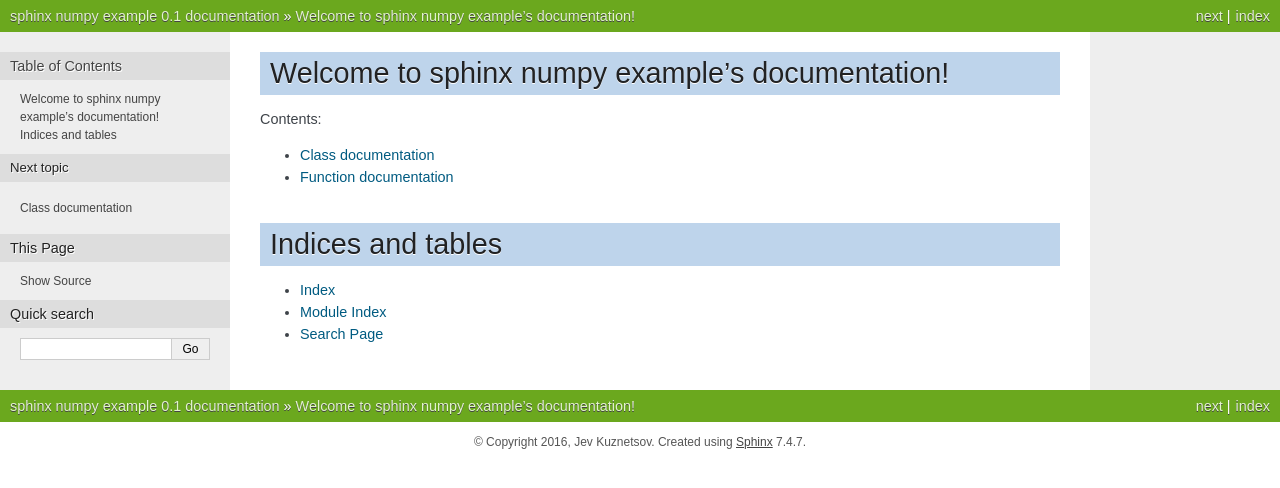
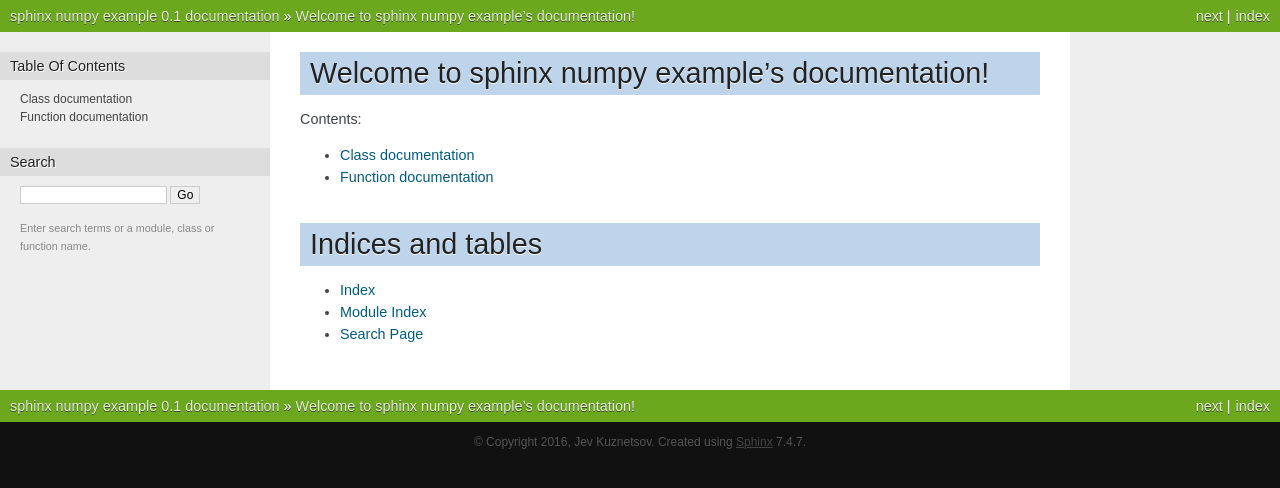
Before and after one commit to sjev/python-quick-start, a Sphinx documentation site: the page built from doc/source/index.rst, in a window 1280 px wide. Shown: the top 488 px of the page. Built offline with Sphinx 7.4.7, drawn with Linux system fonts in a browser that asks for light colours.

Commit message:
added 'nature with gtoc' theme

```diff
--- /dev/null
+++ b/doc/source/_themes/nature_with_gtoc/layout.html
@@ -0,0 +1,63 @@
+{#
+
+Subset of agogo theme
+agogo/layout.html
+
+Sphinx layout template for the agogo theme, originally written
+by Andi Albrecht.
+
+:copyright: Copyright 2007-2011 by the Sphinx team, see AUTHORS.
+:license: BSD, see LICENSE for details.
+#}
+{% extends "basic/layout.html" %}
+
+{%- block content %}
+<div class="content-wrapper">
+    <div class="content">
+        <div class="document">
+            <div class="sphinxsidebar">
+                {%- block sidebar1 %}
+                {%- block sidebartoc %}
+                <h3>{{ _('Table Of Contents') }}</h3>
+                {{ toctree() }}
+                {%- endblock %}
+                {%- block sidebarsearch %}
+                <h3 style="margin-top: 1.5em;">{{ _('Search') }}</h3>
+
+                <form class="search" action="{{ pathto('search') }}" method="get">
+                    <input type="text" name="q" size="18"/>
+                    <input type="submit" value="{{ _('Go') }}"/>
+                    <input type="hidden" name="check_keywords" value="yes"/>
+                    <input type="hidden" name="area" value="default"/>
+                </form>
+                <p class="searchtip" style="font-size: 90%">
+                    {{ _('Enter search terms or a module, class or function name.') }}
+                </p>
+
+            </div>
+            {%- endblock %}
+            {# possible location for sidebar #} {% endblock %}
+
+
+            {%- block document %}
+            <div class="documentwrapper">
+                {%- if render_sidebar %}
+                <div class="bodywrapper">
+                    {%- endif %}
+                    <div class="body">
+                        {% block body %} {% endblock %}
+                    </div>
+                    {%- if render_sidebar %}
+                </div>
+                {%- endif %}
+            </div>
+            {%- endblock %}
+
+            {%- block sidebar2 %}
+
+            {% endblock %}
+            <div class="clearer"></div>
+        </div>
+    </div>
+</div>
+{%- endblock %}
--- /dev/null
+++ b/doc/source/_themes/nature_with_gtoc/static/nature.css_t
@@ -0,0 +1,323 @@
+/*
+ * nature.css_t
+ * ~~~~~~~~~~~~
+ *
+ * Sphinx stylesheet -- nature theme.
+ *
+ * :copyright: Copyright 2007-2011 by the Sphinx team, see AUTHORS.
+ * :license: BSD, see LICENSE for details.
+ *
+ */
+
+@import url("basic.css");
+
+/* -- page layout ----------------------------------------------------------- */
+
+body {
+    font-family: Arial, sans-serif;
+    font-size: 100%;
+    background-color: #111;
+    color: #555;
+    margin: 0;
+    padding: 0;
+}
+
+
+div.documentwrapper {
+  width:  100%;
+}
+
+div.bodywrapper {
+/* ugly hack, probably not attractive with other font size for re*/
+    margin: 0 0 0 {{ theme_sidebarwidth|toint}}px;
+    min-width: 540px;
+    max-width: 800px;
+}
+
+
+hr {
+    border: 1px solid #B1B4B6;
+}
+
+div.document {
+    background-color: #eee;
+}
+
+div.body {
+    background-color: #ffffff;
+    color: #3E4349;
+    padding: 0 30px 30px 30px;
+    font-size: 0.9em;
+}
+
+div.footer {
+    color: #555;
+    width: 100%;
+    padding: 13px 0;
+    text-align: center;
+    font-size: 75%;
+}
+
+div.footer a {
+    color: #444;
+    text-decoration: underline;
+}
+
+div.related {
+    background-color: #6BA81E;
+    line-height: 32px;
+    color: #fff;
+    text-shadow: 0px 1px 0 #444;
+    font-size: 0.9em;
+}
+
+div.related a {
+    color: #E2F3CC;
+}
+
+div.sphinxsidebar {
+  font-size: 0.75em;
+  line-height: 1.5em;
+  width: {{ theme_sidebarwidth|toint }}px;
+  margin: 0 ;
+  float: left;
+
+  background-color: #eee;
+}
+/*
+div.sphinxsidebarwrapper{
+    padding: 20px 0;
+}
+*/
+div.sphinxsidebar h3,
+div.sphinxsidebar h4 {
+    font-family: Arial, sans-serif;
+    color: #222;
+    font-size: 1.2em;
+    font-weight: normal;
+    margin: 20px 0 0 0;
+    padding: 5px 10px;
+    background-color: #ddd;
+    text-shadow: 1px 1px 0 white
+}
+
+div.sphinxsidebar h4{
+    font-size: 1.1em;
+}
+
+div.sphinxsidebar h3 a {
+    color: #444;
+}
+
+
+div.sphinxsidebar p {
+    color: #888;
+/* padding: 5px 20px;*/
+}
+
+div.sphinxsidebar p.searchtip {
+    color: #888;
+  padding: 5px 20px;
+}
+
+
+div.sphinxsidebar p.topless {
+}
+
+div.sphinxsidebar ul {
+    margin: 10px 20px;
+    padding: 0;
+    color: #000;
+}
+
+div.sphinxsidebar a {
+    color: #444;
+}
+
+div.sphinxsidebar input {
+    border: 1px solid #ccc;
+    font-family: sans-serif;
+    font-size: 1em;
+}
+
+div.sphinxsidebar input[type=text]{
+    margin-left: 20px;
+}
+
+/* -- body styles ----------------------------------------------------------- */
+
+a {
+    color: #005B81;
+    text-decoration: none;
+}
+
+a:hover {
+    color: #E32E00;
+    text-decoration: underline;
+}
+
+div.body h1,
+div.body h2,
+div.body h3,
+div.body h4,
+div.body h5,
+div.body h6 {
+    font-family: Arial, sans-serif;
+    background-color: #BED4EB;
+    font-weight: normal;
+    color: #212224;
+    margin: 30px 0px 10px 0px;
+    padding: 5px 0 5px 10px;
+    text-shadow: 0px 1px 0 white
+}
+
+div.body h1 { border-top: 20px solid white; margin-top: 0; font-size: 200%; }
+div.body h2 { font-size: 150%; background-color: #C8D5E3; }
+div.body h3 { font-size: 120%; background-color: #D8DEE3; }
+div.body h4 { font-size: 110%; background-color: #D8DEE3; }
+div.body h5 { font-size: 100%; background-color: #D8DEE3; }
+div.body h6 { font-size: 100%; background-color: #D8DEE3; }
+
+p.rubric {
+    border-bottom: 1px solid rgb(201, 201, 201);
+}
+
+a.headerlink {
+    color: #c60f0f;
+    font-size: 0.8em;
+    padding: 0 4px 0 4px;
+    text-decoration: none;
+}
+
+a.headerlink:hover {
+    background-color: #c60f0f;
+    color: white;
+}
+
+div.body p, div.body dd, div.body li {
+    line-height: 1.5em;
+}
+
+div.admonition p.admonition-title + p {
+    display: inline;
+}
+
+div.highlight{
+    background-color: white;
+}
+
+div.note {
+    background-color: #eee;
+    border: 1px solid #ccc;
+}
+
+div.seealso {
+    background-color: #ffc;
+    border: 1px solid #ff6;
+}
+
+div.topic {
+    background-color: #eee;
+}
+
+div.warning {
+    background-color: #ffe4e4;
+    border: 1px solid #f66;
+}
+
+p.admonition-title {
+    display: inline;
+}
+
+p.admonition-title:after {
+    content: ":";
+}
+
+pre {
+    padding: 10px;
+    background-color: rgb(250,250,250);
+    color: #222;
+    line-height: 1.2em;
+    border: 1px solid rgb(201,201,201);
+    font-size: 1.1em;
+    margin: 1.5em 0 1.5em 0;
+    -webkit-box-shadow: 1px 1px 1px #d8d8d8;
+    -moz-box-shadow: 1px 1px 1px #d8d8d8;
+}
+
+tt {
+    background-color: #ecf0f3;
+    color: #222;
+    /* padding: 1px 2px; */
+    font-size: 1.1em;
+    font-family: monospace;
+}
+
+.viewcode-back {
+    font-family: Arial, sans-serif;
+}
+
+div.viewcode-block:target {
+    background-color: #f4debf;
+    border-top: 1px solid #ac9;
+    border-bottom: 1px solid #ac9;
+}
+
+
+/**
+ * Styling for field lists
+ */
+
+ /* grey highlighting of 'parameter' and 'returns' field */
+table.field-list {
+    border-collapse: separate;
+    border-spacing: 10px;
+    margin-left: 1px;
+    /* border-left: 5px solid rgb(238, 238, 238) !important; */
+}
+
+table.field-list th.field-name {
+    /* display: inline-block; */
+    padding: 1px 8px 1px 5px;
+    white-space: nowrap;
+    background-color: rgb(238, 238, 238);
+}
+
+/* italic font for parameter types */
+table.field-list td.field-body > p {
+    font-style: italic;
+}
+
+table.field-list td.field-body > p > strong {
+    font-style: normal;
+}
+
+/* reduced space around parameter description */
+td.field-body blockquote {
+    border-left: none;
+    margin: 0em 0em 0.3em;
+    padding-left: 30px;
+}
+
+.rendered_html table {
+    margin-left: auto;
+    margin-right: auto;
+    border-right: 1px solid #cbcbcb;
+    border-bottom: 1px solid #cbcbcb;
+}
+
+.rendered_html td, th {
+    border-left: 1px solid #cbcbcb;
+    border-top: 1px solid #cbcbcb;
+    margin: 0;
+    padding: 0.5em .75em;
+}
+
+/**
+ * See also
+ */
+
+div.seealso dd {
+    margin-top: 0;
+    margin-bottom: 0;
+}
--- /dev/null
+++ b/doc/source/_themes/nature_with_gtoc/theme.conf
@@ -0,0 +1,7 @@
+[theme]
+inherit = basic
+stylesheet = nature.css
+pygments_style = tango
+
+[options]
+sidebarwidth = 270
--- a/doc/source/conf.py
+++ b/doc/source/conf.py
@@ -36,11 +36,21 @@ import example_numpy as example
 # Add any Sphinx extension module names here, as strings. They can be
 # extensions coming with Sphinx (named 'sphinx.ext.*') or your custom
 # ones.
-autosummary_generate = True
+
 
 #extensions = ['sphinx.ext.autodoc','sphinx.ext.napoleon','sphinx.ext.viewcode','sphinx.ext.autosummary']
 #
-extensions = [  'sphinx.ext.viewcode','sphinx.ext.autodoc','numpydoc', 'sphinx.ext.autosummary' ]
+#extensions = [  'sphinx.ext.viewcode','sphinx.ext.autodoc','numpydoc', 'sphinx.ext.autosummary' ]
+
+extensions = [
+    'sphinx.ext.autodoc',
+    'sphinx.ext.autosummary',
+    'numpydoc', # used to parse numpy-style docstrings for autodoc
+    'IPython.sphinxext.ipython_directive',
+    'IPython.sphinxext.ipython_console_highlighting',
+    'sphinx.ext.todo',
+    'sphinx.ext.viewcode'
+]
 
 # supress warnings during toctree generation.
 numpydoc_class_members_toctree = False
@@ -124,7 +134,7 @@ todo_include_todos = False
 
 # The theme to use for HTML and HTML Help pages.  See the documentation for
 # a list of builtin themes.
-html_theme = 'nature'
+html_theme = 'nature_with_gtoc'
 
 # Theme options are theme-specific and customize the look and feel of a theme
 # further.  For a list of options available for each theme, see the
@@ -132,7 +142,7 @@ html_theme = 'nature'
 #html_theme_options = {}
 
 # Add any paths that contain custom themes here, relative to this directory.
-#html_theme_path = []
+html_theme_path = ['_themes']
 
 # The name for this set of Sphinx documents.  If None, it defaults to
 # "<project> v<release> documentation".
```
Also changed, not shown: 1 other file.
